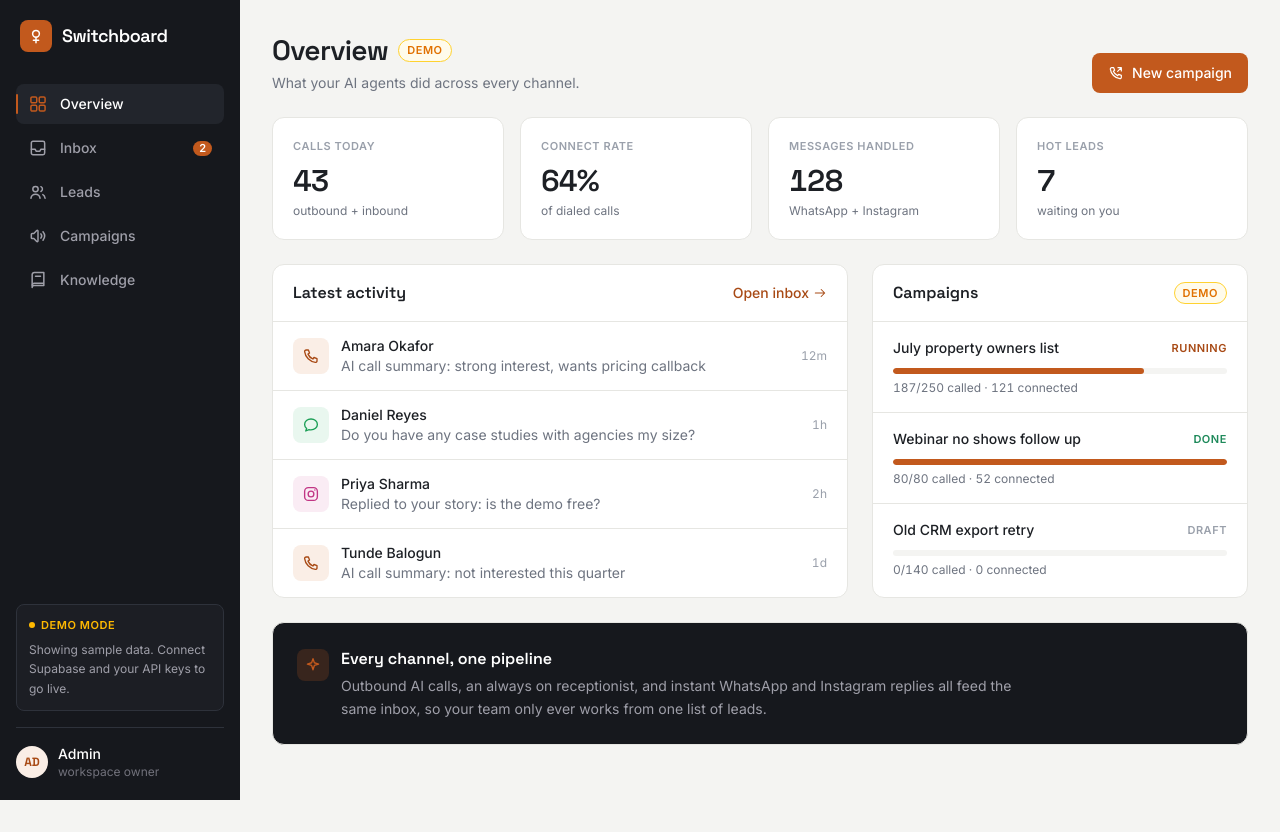
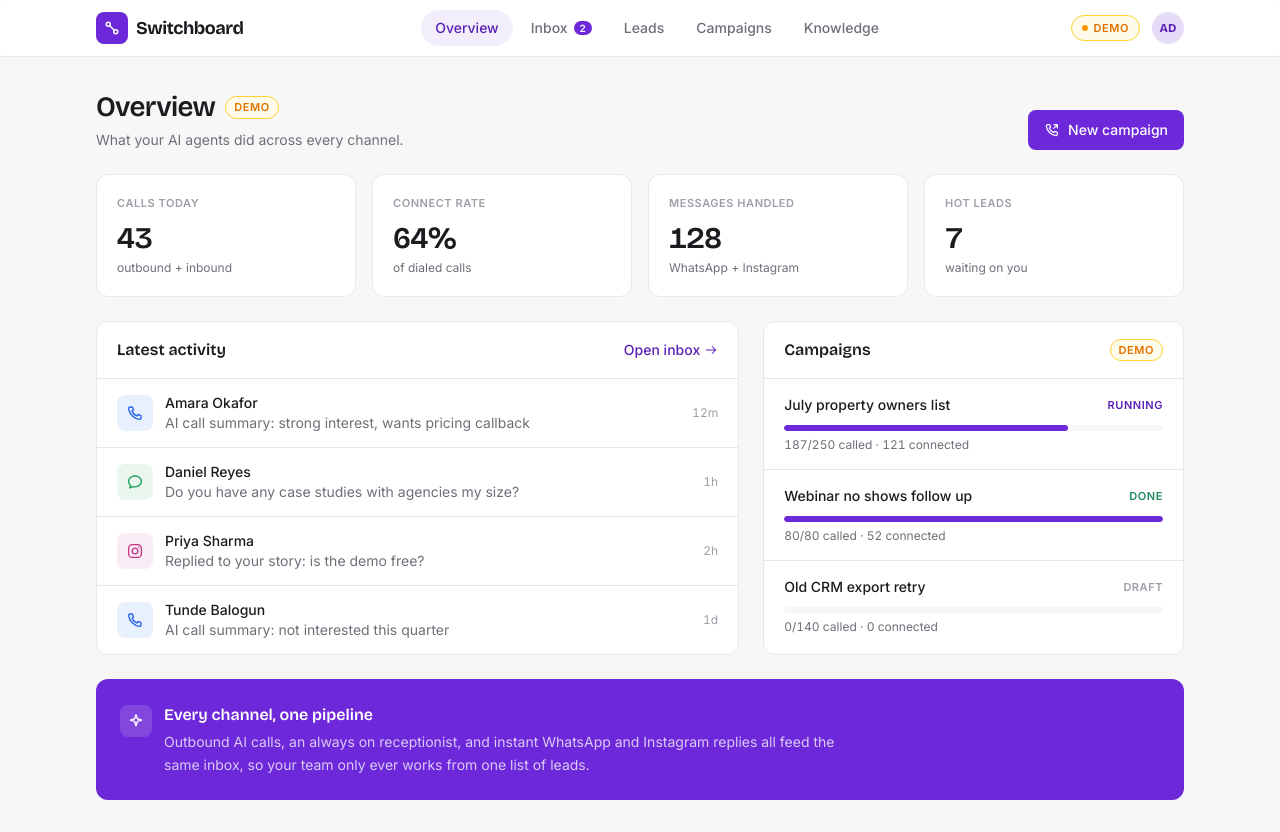
Before and after one commit to killingspree001/switchboard, a Next.js app: page /dashboard in a window 1280 px wide. Before the commit the page ends 800 px from the top, so only its background shows below. Built offline with nearby package versions, Linux system fonts and the light colour scheme.

Commit message:
new look, light theme with violet accent and top nav

```diff
--- a/src/app/(app)/dashboard/page.tsx
+++ b/src/app/(app)/dashboard/page.tsx
@@ -20,7 +20,7 @@ export default function DashboardPage() {
       >
         <Link
           href="/campaigns"
-          className="inline-flex items-center gap-2 rounded-lg bg-copper px-4 py-2.5 text-sm font-medium text-white transition-colors hover:bg-copper-deep"
+          className="inline-flex items-center gap-2 rounded-lg bg-accent px-4 py-2.5 text-sm font-medium text-white transition-colors hover:bg-accent-deep"
         >
           <PhoneOutIcon className="h-4 w-4" />
           New campaign
@@ -49,7 +49,7 @@ export default function DashboardPage() {
             <h2 className="font-display text-base font-semibold">Latest activity</h2>
             <Link
               href="/inbox"
-              className="inline-flex items-center gap-1 text-sm font-medium text-copper-deep hover:underline"
+              className="inline-flex items-center gap-1 text-sm font-medium text-accent-deep hover:underline"
             >
               Open inbox <ArrowRightIcon className="h-3.5 w-3.5" />
             </Link>
@@ -89,7 +89,7 @@ export default function DashboardPage() {
                     <span
                       className={`shrink-0 text-[11px] font-semibold uppercase tracking-wider ${
                         cp.status === "running"
-                          ? "text-copper-deep"
+                          ? "text-accent-deep"
                           : cp.status === "done"
                             ? "text-closed"
                             : "text-faint"
@@ -100,7 +100,7 @@ export default function DashboardPage() {
                   </div>
                   <div className="mt-2.5 h-1.5 overflow-hidden rounded-full bg-paper">
                     <div
-                      className="h-full rounded-full bg-copper"
+                      className="h-full rounded-full bg-accent"
                       style={{ width: `${pct}%` }}
                     />
                   </div>
@@ -115,16 +115,16 @@ export default function DashboardPage() {
       </div>
 
       {/* how it works strip */}
-      <section className="mt-6 rounded-xl border border-line bg-ink p-5 sm:p-6">
+      <section className="mt-6 rounded-xl bg-accent p-5 sm:p-6">
         <div className="flex items-start gap-3">
-          <span className="mt-0.5 flex h-8 w-8 shrink-0 items-center justify-center rounded-lg bg-copper/20 text-copper">
+          <span className="mt-0.5 flex h-8 w-8 shrink-0 items-center justify-center rounded-lg bg-white/15 text-white">
             <SparkIcon className="h-4.5 w-4.5" />
           </span>
           <div>
             <h2 className="font-display text-base font-semibold text-white">
               Every channel, one pipeline
             </h2>
-            <p className="mt-1 max-w-2xl text-sm leading-relaxed text-zinc-400">
+            <p className="mt-1 max-w-2xl text-sm leading-relaxed text-white/75">
               Outbound AI calls, an always on receptionist, and instant WhatsApp and
               Instagram replies all feed the same inbox, so your team only ever works
               from one list of leads.
--- a/src/app/(app)/leads/leads-client.tsx
+++ b/src/app/(app)/leads/leads-client.tsx
@@ -44,7 +44,7 @@ export default function LeadsClient() {
               onClick={() => setStatus(f.key)}
               className={`rounded-full px-3 py-1.5 text-xs font-medium transition-colors ${
                 status === f.key
-                  ? "bg-ink text-white"
+                  ? "bg-accent text-white"
                   : "bg-paper text-muted hover:bg-line/60"
               }`}
             >
--- a/src/app/globals.css
+++ b/src/app/globals.css
@@ -1,25 +1,24 @@
 @import "tailwindcss";
 
 /* Switchboard design tokens
-   light porcelain workspace, ink sidebar, copper accent
-   each channel gets its own color so the inbox scans at a glance */
+   all light workspace, white top nav, iris violet accent
+   each channel keeps its own color so the inbox scans at a glance */
 :root {
-  --paper: #f4f4f2;
+  --paper: #f7f7f8;
   --surface: #ffffff;
-  --ink: #16181d;
-  --ink-soft: #22252c;
-  --ink-line: #2e323b;
-  --text: #1d2025;
-  --text-muted: #6e7480;
-  --text-faint: #9aa0ab;
-  --line: #e6e6e2;
-  --line-strong: #d8d8d3;
+  --text: #1b1c20;
+  --text-muted: #6d7078;
+  --text-faint: #9c9fa7;
+  --line: #e8e8ea;
+  --line-strong: #d9d9dd;
 
-  --copper: #c2591d;
-  --copper-deep: #a84a15;
-  --copper-tint: #faeee6;
+  --accent: #6d28d9;
+  --accent-deep: #5b21b6;
+  --accent-tint: #f3eefc;
+  --accent-soft: #e6dcf8;
 
-  --voice: #c2591d;
+  --voice: #2563eb;
+  --voice-tint: #e9f0fd;
   --whatsapp: #1a9e55;
   --whatsapp-tint: #e9f7ef;
   --instagram: #c13584;
@@ -38,20 +37,19 @@
 @theme inline {
   --color-paper: var(--paper);
   --color-surface: var(--surface);
-  --color-ink: var(--ink);
-  --color-ink-soft: var(--ink-soft);
-  --color-ink-line: var(--ink-line);
   --color-text: var(--text);
   --color-muted: var(--text-muted);
   --color-faint: var(--text-faint);
   --color-line: var(--line);
   --color-line-strong: var(--line-strong);
 
-  --color-copper: var(--copper);
-  --color-copper-deep: var(--copper-deep);
-  --color-copper-tint: var(--copper-tint);
+  --color-accent: var(--accent);
+  --color-accent-deep: var(--accent-deep);
+  --color-accent-tint: var(--accent-tint);
+  --color-accent-soft: var(--accent-soft);
 
   --color-voice: var(--voice);
+  --color-voice-tint: var(--voice-tint);
   --color-whatsapp: var(--whatsapp);
   --color-whatsapp-tint: var(--whatsapp-tint);
   --color-instagram: var(--instagram);
@@ -66,7 +64,7 @@
   --color-closed: var(--closed);
   --color-closed-tint: var(--closed-tint);
 
-  --font-display: var(--font-space-grotesk);
+  --font-display: var(--font-bricolage);
   --font-sans: var(--font-inter);
 }
 
@@ -78,7 +76,7 @@ body {
 }
 
 ::selection {
-  background: var(--copper);
+  background: var(--accent);
   color: #fff;
 }
 
--- a/src/components/app-shell.tsx
+++ b/src/components/app-shell.tsx
@@ -1,6 +1,5 @@
 "use client";
 
-import { useState } from "react";
 import Link from "next/link";
 import { usePathname } from "next/navigation";
 import {
@@ -9,8 +8,6 @@ import {
   UsersIcon,
   MegaphoneIcon,
   BookIcon,
-  MenuIcon,
-  CloseIcon,
 } from "./icons";
 
 const nav = [
@@ -21,27 +18,81 @@ const nav = [
   { href: "/knowledge", label: "Knowledge", icon: BookIcon },
 ];
 
-function Logo() {
+export function Logo({ href = "/dashboard" }: { href?: string }) {
   return (
-    <Link href="/dashboard" className="flex items-center gap-2.5 px-1">
-      <span className="flex h-8 w-8 items-center justify-center rounded-lg bg-copper">
-        {/* switchboard jack plug mark */}
+    <Link href={href} className="flex items-center gap-2">
+      <span className="flex h-8 w-8 items-center justify-center rounded-lg bg-accent">
+        {/* patch cable mark, two jacks connecting */}
         <svg viewBox="0 0 24 24" fill="none" stroke="#fff" strokeWidth="2" className="h-4.5 w-4.5">
-          <circle cx="12" cy="9" r="4.5" />
-          <path d="M12 13.5V21M8.5 17.5h7" strokeLinecap="round" />
+          <circle cx="7" cy="7" r="2.6" />
+          <circle cx="17" cy="17" r="2.6" />
+          <path d="M9 9c2.5 2.5 3.5 3.5 6 6" strokeLinecap="round" />
         </svg>
       </span>
-      <span className="font-display text-lg font-semibold tracking-tight text-white">
+      <span className="font-display text-lg font-bold tracking-tight">
         Switchboard
       </span>
     </Link>
   );
 }
 
-function NavLinks({ onNavigate }: { onNavigate?: () => void }) {
+export default function AppShell({ children }: { children: React.ReactNode }) {
   const pathname = usePathname();
+
   return (
-    <nav className="flex flex-col gap-1">
+    <div className="flex min-h-dvh w-full flex-col">
+      {/* top bar */}
+      <header className="sticky top-0 z-30 border-b border-line bg-surface/90 backdrop-blur">
+        <div className="mx-auto flex h-14 w-full max-w-6xl items-center justify-between gap-4 px-4 sm:px-6 lg:px-8">
+          <Logo />
+
+          {/* desktop tabs */}
+          <nav className="hidden items-center gap-1 md:flex">
+            {nav.map((item) => {
+              const active = pathname.startsWith(item.href);
+              return (
+                <Link
+                  key={item.href}
+                  href={item.href}
+                  className={`relative flex items-center gap-1.5 rounded-full px-3.5 py-2 text-sm font-medium transition-colors ${
+                    active
+                      ? "bg-accent-tint text-accent-deep"
+                      : "text-muted hover:bg-paper hover:text-text"
+                  }`}
+                >
+                  {item.label}
+                  {item.badge ? (
+                    <span className="rounded-full bg-accent px-1.5 py-0.5 text-[10px] font-semibold leading-none text-white">
+                      {item.badge}
+                    </span>
+                  ) : null}
+                </Link>
+              );
+            })}
+          </nav>
+
+          <div className="flex items-center gap-3">
+            <span className="hidden items-center gap-1.5 rounded-full border border-amber-300 bg-amber-50 px-2.5 py-1 text-[11px] font-semibold uppercase tracking-wider text-amber-600 sm:inline-flex">
+              <span className="h-1.5 w-1.5 rounded-full bg-amber-500" />
+              Demo
+            </span>
+            <span className="flex h-8 w-8 items-center justify-center rounded-full bg-accent-soft font-display text-xs font-bold text-accent-deep">
+              AD
+            </span>
+          </div>
+        </div>
+      </header>
+
+      {/* page content, extra bottom padding on mobile for the tab bar */}
+      <main className="flex-1 pb-20 md:pb-0">
+        <div className="mx-auto w-full max-w-6xl px-4 py-6 sm:px-6 lg:px-8 lg:py-8">
+          {children}
+        </div>
+      </main>
+
+      {/* mobile bottom tab bar */}
+      <nav className="fixed inset-x-0 bottom-0 z-30 border-t border-line bg-surface/95 backdrop-blur md:hidden">
+        <div className="grid grid-cols-5">
           {nav.map((item) => {
             const active = pathname.startsWith(item.href);
             const Icon = item.icon;
@@ -49,111 +100,20 @@ function NavLinks({ onNavigate }: { onNavigate?: () => void }) {
               <Link
                 key={item.href}
                 href={item.href}
-            onClick={onNavigate}
-            className={`group relative flex items-center gap-3 rounded-lg px-3 py-2.5 text-sm transition-colors ${
-              active
-                ? "bg-ink-soft text-white"
-                : "text-zinc-400 hover:bg-ink-soft/60 hover:text-zinc-200"
+                className={`relative flex flex-col items-center gap-1 py-2.5 text-[11px] font-medium ${
+                  active ? "text-accent-deep" : "text-faint"
                 }`}
               >
-            {active && (
-              <span className="absolute left-0 top-1/2 h-5 w-0.5 -translate-y-1/2 rounded-full bg-copper" />
-            )}
-            <Icon className={`h-5 w-5 shrink-0 ${active ? "text-copper" : ""}`} />
-            <span className="font-medium">{item.label}</span>
+                <Icon className="h-5 w-5" />
+                {item.label}
                 {item.badge ? (
-              <span className="ml-auto rounded-full bg-copper px-1.5 py-0.5 text-[11px] font-semibold leading-none text-white">
-                {item.badge}
-              </span>
+                  <span className="absolute right-1/2 top-1.5 -mr-5 h-1.5 w-1.5 rounded-full bg-accent" />
                 ) : null}
               </Link>
             );
           })}
+        </div>
       </nav>
-  );
-}
-
-function DemoNotice() {
-  return (
-    <div className="rounded-lg border border-ink-line bg-ink-soft/50 p-3">
-      <p className="flex items-center gap-1.5 text-[11px] font-semibold uppercase tracking-wider text-amber-400">
-        <span className="h-1.5 w-1.5 rounded-full bg-amber-400" />
-        Demo mode
-      </p>
-      <p className="mt-1.5 text-xs leading-relaxed text-zinc-400">
-        Showing sample data. Connect Supabase and your API keys to go live.
-      </p>
     </div>
   );
 }
-
-export default function AppShell({ children }: { children: React.ReactNode }) {
-  const [open, setOpen] = useState(false);
-
-  return (
-    <div className="flex min-h-dvh w-full">
-      {/* desktop sidebar */}
-      <aside className="fixed inset-y-0 left-0 z-30 hidden w-60 flex-col bg-ink px-4 py-5 lg:flex">
-        <Logo />
-        <div className="mt-8 flex-1">
-          <NavLinks />
-        </div>
-        <DemoNotice />
-        <div className="mt-4 flex items-center gap-2.5 border-t border-ink-line pt-4">
-          <span className="flex h-8 w-8 items-center justify-center rounded-full bg-copper-tint font-display text-xs font-bold text-copper-deep">
-            AD
-          </span>
-          <div className="min-w-0">
-            <p className="truncate text-sm font-medium text-white">Admin</p>
-            <p className="truncate text-xs text-zinc-500">workspace owner</p>
-          </div>
-        </div>
-      </aside>
-
-      {/* mobile top bar */}
-      <header className="fixed inset-x-0 top-0 z-30 flex h-14 items-center justify-between bg-ink px-4 lg:hidden">
-        <Logo />
-        <button
-          onClick={() => setOpen(true)}
-          aria-label="Open menu"
-          className="rounded-lg p-2 text-zinc-300 hover:bg-ink-soft"
-        >
-          <MenuIcon className="h-5 w-5" />
-        </button>
-      </header>
-
-      {/* mobile slide over menu */}
-      {open && (
-        <div className="fixed inset-0 z-40 lg:hidden">
-          <div
-            className="absolute inset-0 bg-black/50"
-            onClick={() => setOpen(false)}
-          />
-          <div className="absolute inset-y-0 left-0 flex w-72 flex-col bg-ink px-4 py-5">
-            <div className="flex items-center justify-between">
-              <Logo />
-              <button
-                onClick={() => setOpen(false)}
-                aria-label="Close menu"
-                className="rounded-lg p-2 text-zinc-300 hover:bg-ink-soft"
-              >
-                <CloseIcon className="h-5 w-5" />
-              </button>
-            </div>
-            <div className="mt-8 flex-1">
-              <NavLinks onNavigate={() => setOpen(false)} />
-            </div>
-            <DemoNotice />
-          </div>
-        </div>
-      )}
-
-      {/* page content */}
-      <main className="flex-1 pt-14 lg:pl-60 lg:pt-0">
-        <div className="mx-auto w-full max-w-6xl px-4 py-6 sm:px-6 lg:px-8 lg:py-8">
-          {children}
-        </div>
-      </main>
-    </div>
-  );
-}
--- a/src/components/ui.tsx
+++ b/src/components/ui.tsx
@@ -6,7 +6,7 @@ export function ChannelBadge({ channel, size = "md" }: { channel: Channel; size?
   const box = size === "sm" ? "h-7 w-7" : "h-9 w-9";
   const icon = size === "sm" ? "h-3.5 w-3.5" : "h-4.5 w-4.5";
   const styles: Record<Channel, string> = {
-    voice: "bg-copper-tint text-copper-deep",
+    voice: "bg-voice-tint text-voice",
     whatsapp: "bg-whatsapp-tint text-whatsapp",
     instagram: "bg-instagram-tint text-instagram",
   };
```
Also changed, not shown: src/app/(app)/campaigns/campaigns-client.tsx (+6 -6 lines), src/app/(app)/inbox/inbox-client.tsx (+8 -8 lines), src/app/(app)/knowledge/knowledge-client.tsx (+5 -5 lines), src/app/layout.tsx (+4 -4 lines). Lines whose indentation alone changed are shown as unchanged.
